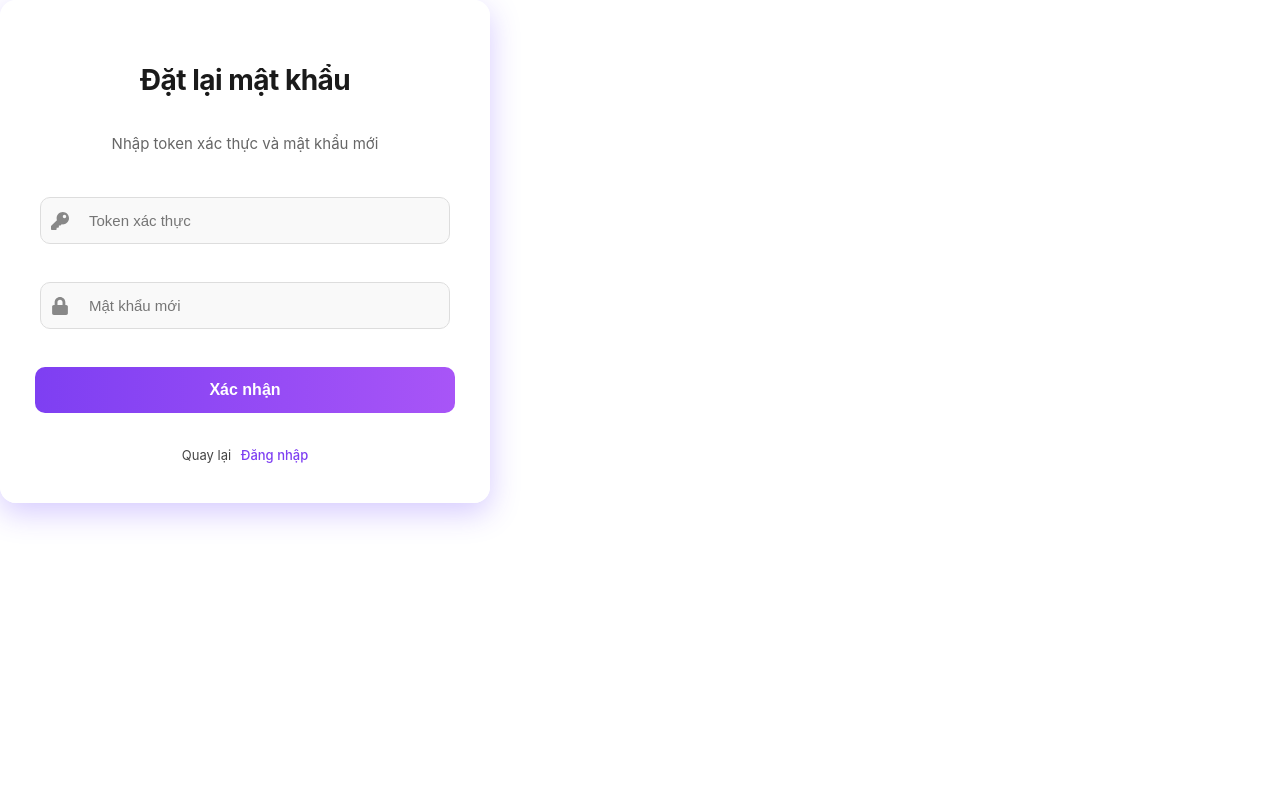
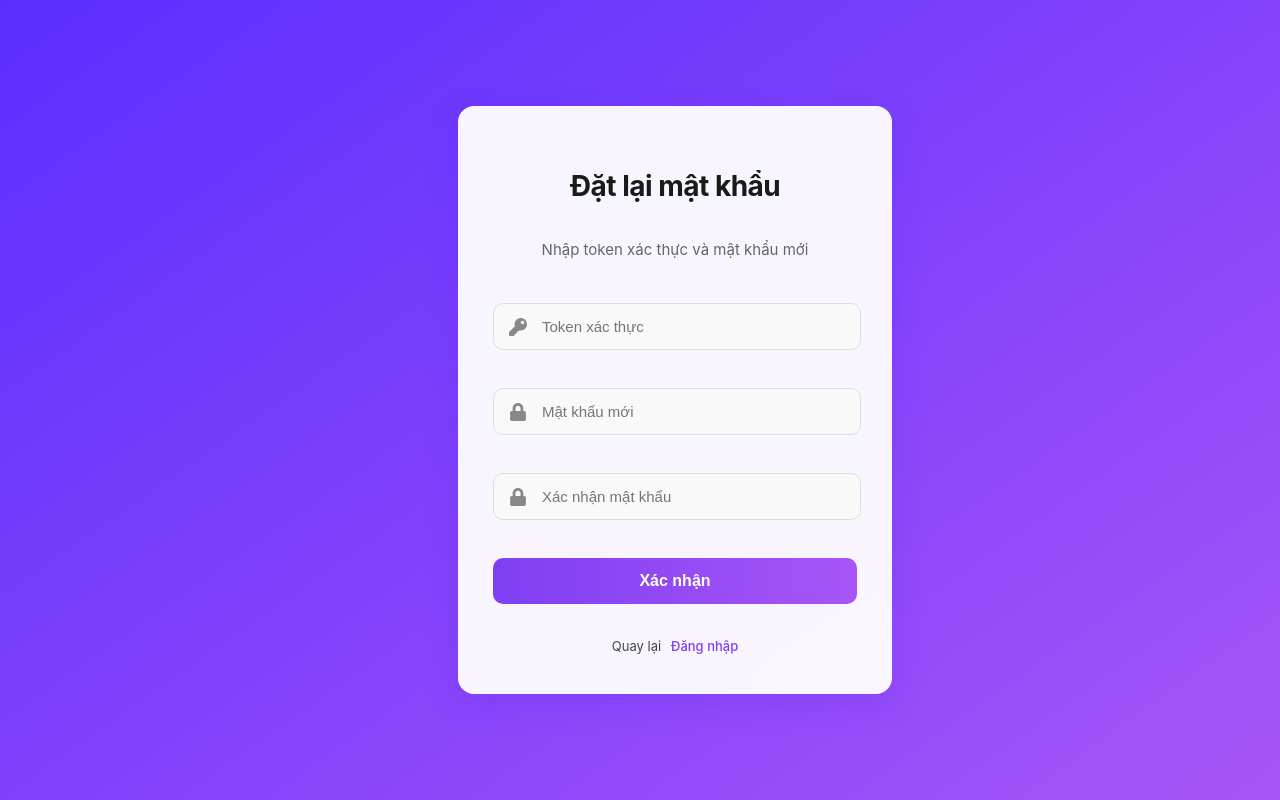
Before and after one commit to bangtrinh/smart-home, a React (Create React App) app: page /confirmResetPassword in a window 1280 px wide. Built offline with nearby package versions, Linux system fonts and the light colour scheme.

Commit message:
[edit] session

```diff
--- a/src/components/pages/Css/RegisterForm.css
+++ b/src/components/pages/Css/RegisterForm.css
@@ -1,4 +1,4 @@
-body.register-form {
+body.register-page {
   margin: 0;
   font-family: 'Inter', -apple-system, BlinkMacSystemFont, 'Segoe UI', Roboto, sans-serif;
   background: linear-gradient(145deg, #5b2eff, #a855f7);
--- a/src/components/pages/auth/ConfirmResetPassword.jsx
+++ b/src/components/pages/auth/ConfirmResetPassword.jsx
@@ -1,17 +1,33 @@
-import React, { useState } from 'react';
+import React, { useState, useEffect } from 'react';
 import { confirmResetPassword } from '../../../api/authApi';
 import { useNavigate } from 'react-router-dom';
-import { FaKey, FaLock } from 'react-icons/fa'; // icon cho token và password
+import { FaKey, FaLock } from 'react-icons/fa';
 import '../Css/ForgotPassword.css';
+
 function ConfirmResetPassword() {
   const [token, setToken] = useState('');
   const [newPassword, setNewPassword] = useState('');
+  const [confirmPassword, setConfirmPassword] = useState('');
   const [message, setMessage] = useState('');
   const [error, setError] = useState('');
   const navigate = useNavigate();
 
+  useEffect(() => {
+    document.body.className = 'register-page';
+    return () => {
+      document.body.className = '';
+    };
+  }, []);
+
   const handleSubmit = async (e) => {
     e.preventDefault();
+
+    if (newPassword !== confirmPassword) {
+      setError('Mật khẩu xác nhận không khớp.');
+      setMessage('');
+      return;
+    }
+
     try {
       await confirmResetPassword({ token, newPassword });
       setMessage('Mật khẩu đã được cập nhật thành công. Bạn có thể đăng nhập lại.');
@@ -58,6 +74,18 @@ function ConfirmResetPassword() {
           />
         </div>
 
+        <div className="input-group">
+          <FaLock className="input-icon" />
+          <input
+            type="password"
+            className="input-field"
+            placeholder="Xác nhận mật khẩu"
+            value={confirmPassword}
+            onChange={(e) => setConfirmPassword(e.target.value)}
+            required
+          />
+        </div>
+
         <button type="submit" className="register-button">Xác nhận</button>
 
         <div className="register-links">
--- a/src/components/pages/auth/ForgotPassWord.jsx
+++ b/src/components/pages/auth/ForgotPassWord.jsx
@@ -1,4 +1,5 @@
 import React, { useState } from 'react';
+import { useEffect } from 'react';
 import { forgotPassword } from '../../../api/authApi';
 import { useNavigate } from 'react-router-dom';
 import { FaEnvelope } from 'react-icons/fa'; // icon email
@@ -24,6 +25,13 @@ function ForgotPassword() {
       setMessage('');
     }
   };
+
+  useEffect(() => {
+    document.body.className = 'register-page';
+    return () => {
+      document.body.className = '';
+    };
+  }, []);
 
   return (
     <div className="register-container">
--- a/src/components/pages/auth/RegisterForm.jsx
+++ b/src/components/pages/auth/RegisterForm.jsx
@@ -3,6 +3,7 @@ import { useNavigate, Link } from 'react-router-dom';
 import { register } from '../../../api/authApi';
 import '../Css/RegisterForm.css';
 import { FaUser, FaEnvelope, FaLock } from 'react-icons/fa';
+import { useEffect } from 'react';
 
 function RegisterForm() {
   const [username, setUsername] = useState('');
@@ -22,7 +23,16 @@ function RegisterForm() {
     }
   };
 
+useEffect(() => {
+  document.body.className = 'register-page';
+  return () => {
+    document.body.className = '';
+  };
+}, []);
+
+
   return (
+    <div className="register-page">
       <div className="register-container">
         <form className="register-form" onSubmit={handleSubmit}>
           <h2 className="register-title">Chào mừng bạn</h2>
@@ -74,6 +84,7 @@ function RegisterForm() {
           </div>
         </form>
       </div>
+    </div>
   );
 }
 
```
Lines whose indentation alone changed are shown as unchanged.
